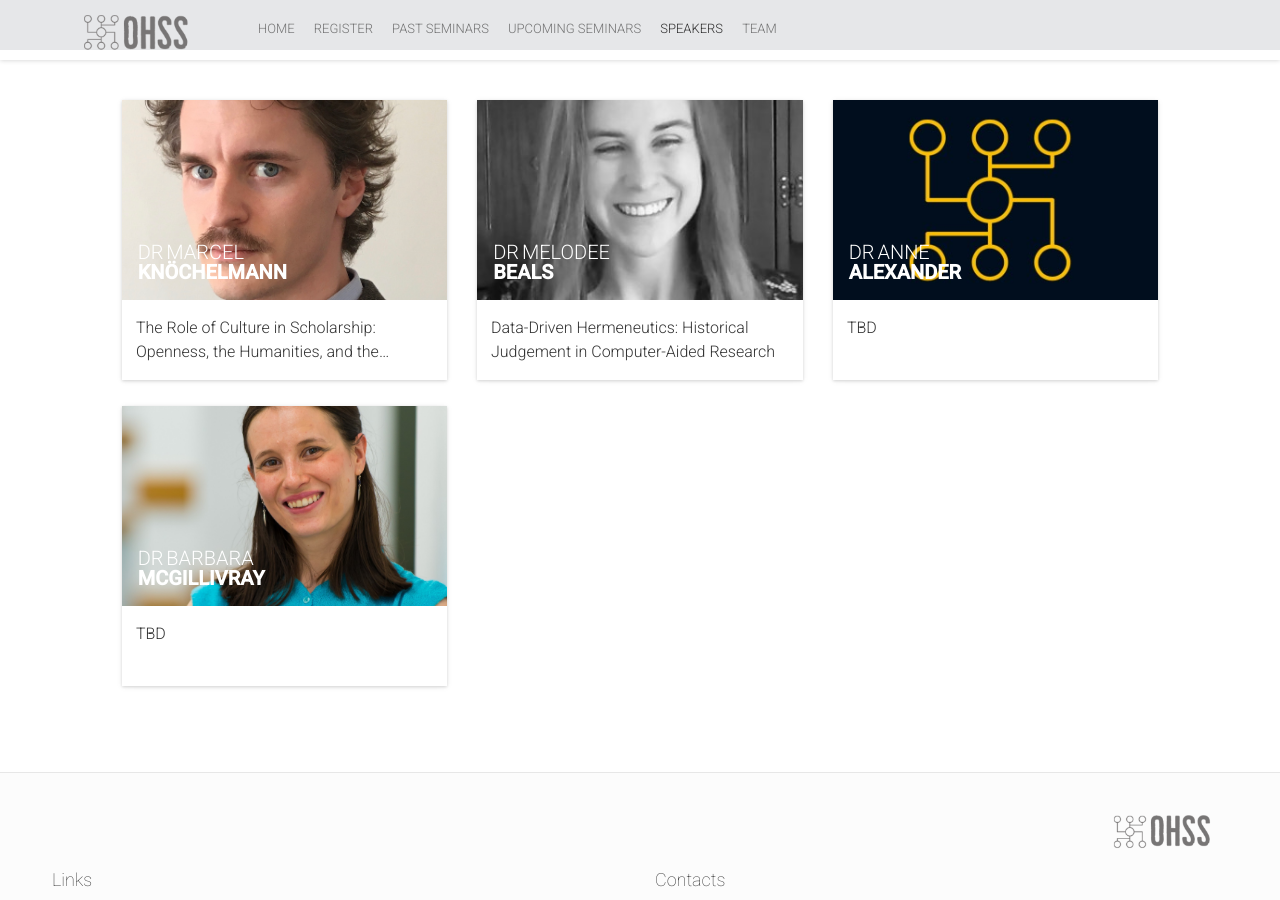
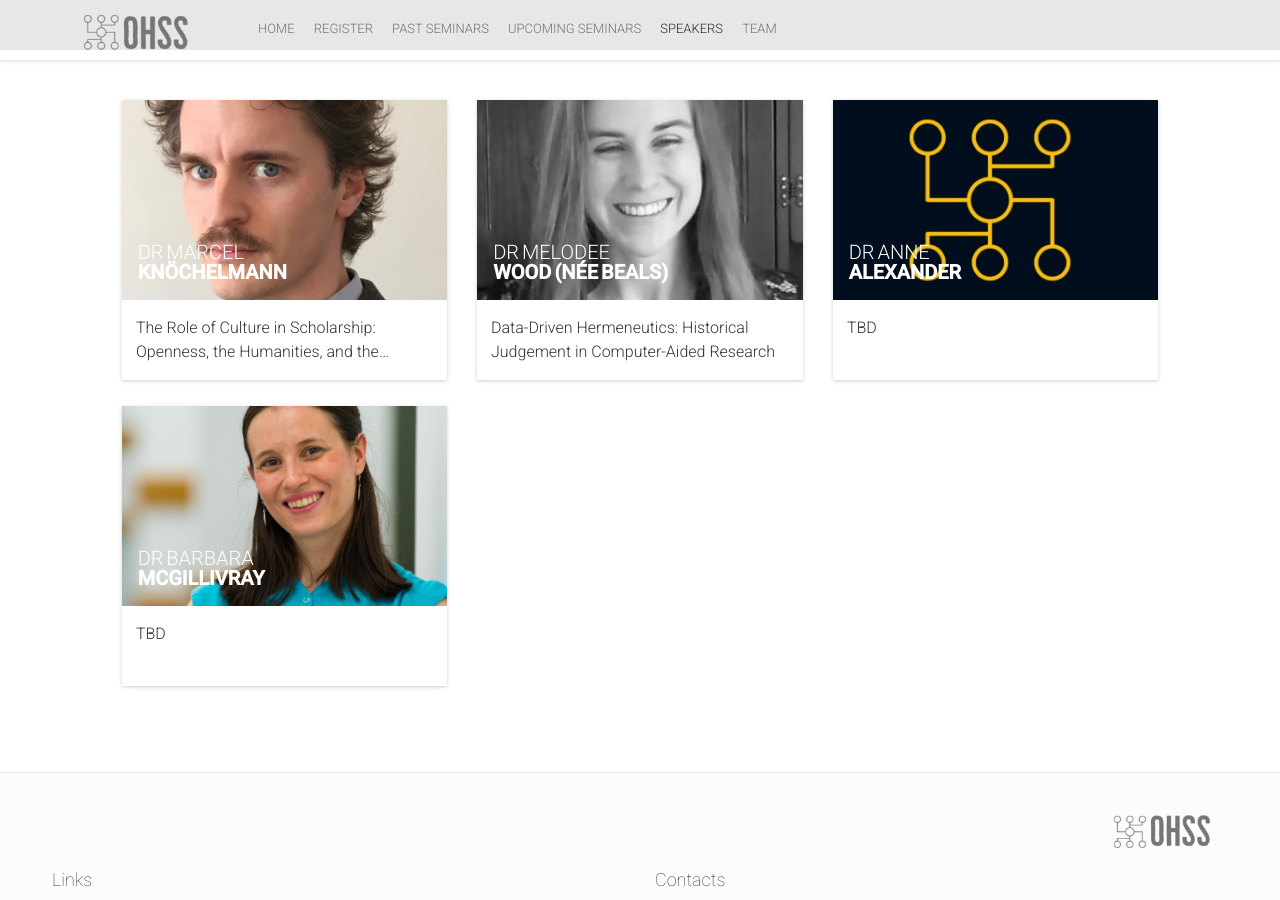
Before and after one commit to openhumanitiesseminar/openhumanitiesseminar.github.io, a Jekyll site: the page built from speakers.html, in a window 1280 px wide and 900 px high, scrolled down 357 px. Built offline with Jekyll 4.4.1, drawn with Linux system fonts in a browser that asks for light colours; nearby versions of some CDN libraries; comment, search, counter and statistics services are not loaded.

Commit message:
change surname

```diff
--- a/_data/speakers.yml
+++ b/_data/speakers.yml
@@ -13,7 +13,7 @@
 -
   id: 4
   name: "Dr Melodee"
-  surname: "Beals"
+  surname: "Wood (née Beals)"
   company: "Loughborough University"
   #title: "Sociologist"
   bio: "Dr Melodee Beals is a Senior Lecturer in Digital History in the School of Social Sciences and Humanities at Loughborough University, UK. Her research explores the ways in which the movement of peoples and ideas intersect and the practical traces of imagined communities within the Anglophone World. As an advocate of the Digital Humanities and Open Research, she works to develop and promote computer-aided methodologies through her roles as history editor for the Open Library of Humanities and Fellow of the Software Sustainability Institute. Her latest project, The Atlas of Digitised Newspapers and Metadata brought together these two loves by tracing the history and nature of digitised newspapers collections around the world to help researcher build projects across national and linguistic borders."
```
Also changed, not shown: 11 other files.
